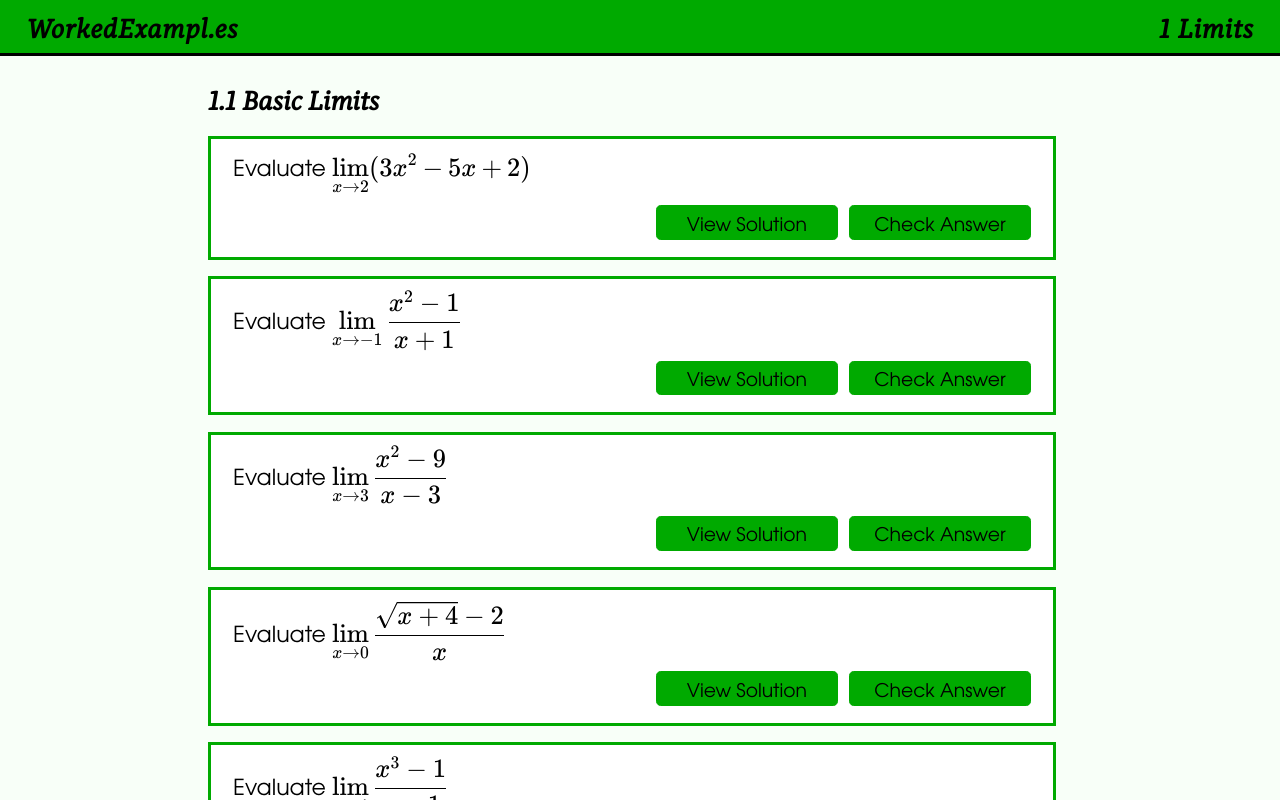
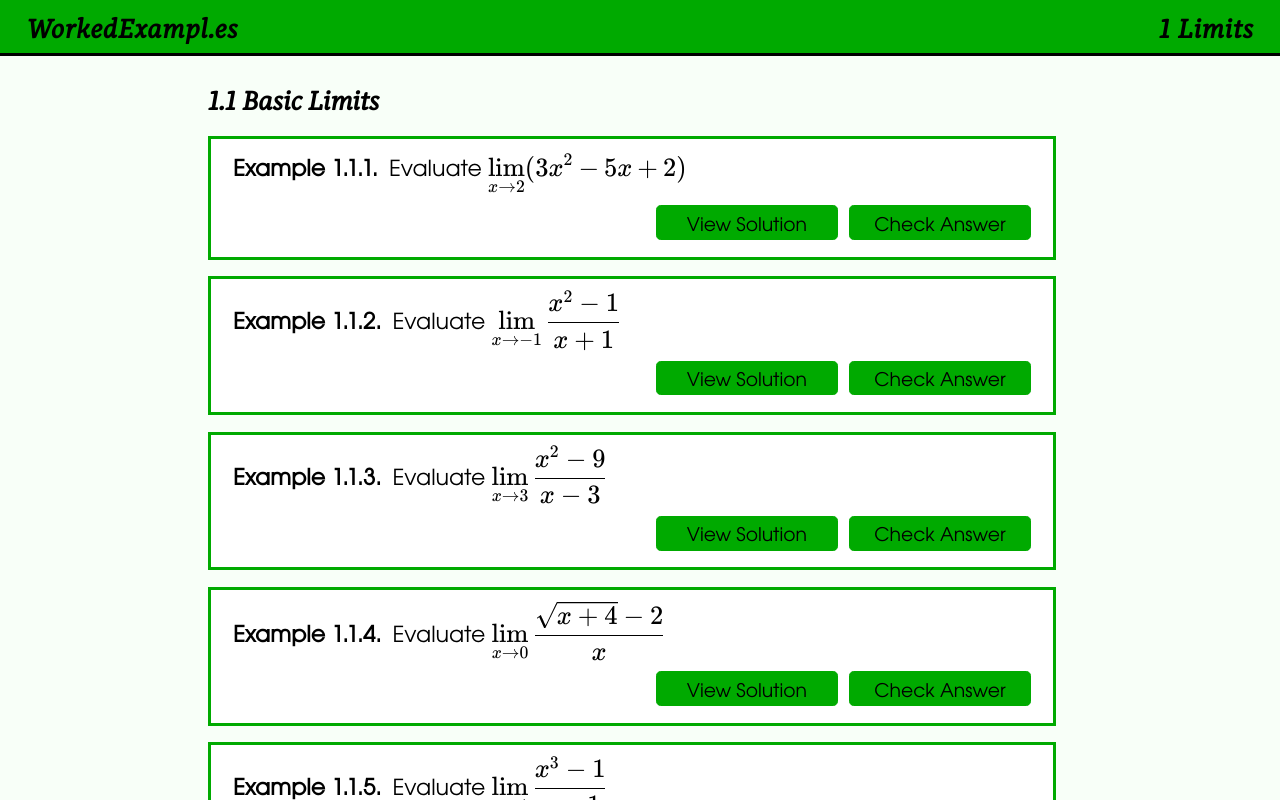
Before and after one commit to dmorgorg/wex, a SvelteKit app: page /math/calculus/limits/01basic in a window 1280 px wide. Built offline with nearby package versions, Linux system fonts and the light colour scheme.

Commit message:
numbering test

```diff
--- /dev/null
+++ b/src/lib/components/ExampleStatement.svelte
@@ -0,0 +1,47 @@
+<script>
+	let { children, levels = '00' } = $props()
+
+	const level = $derived.by(() => {
+		if (!['00', '01', '10', '11'].includes(levels)) {
+			throw new Error(`Invalid example numbering levels: ${levels}`)
+		}
+		return levels
+	})
+</script>
+
+<div
+	class="children"
+	class:_00-Example={level === '00'}
+	class:_01-Example={level === '01'}
+	class:_10-Example={level === '10'}
+	class:_11-Example={level === '11'}
+>
+	{@render children()}
+</div>
+
+<style>
+	.children::before {
+		counter-increment: problem-counter;
+		font-weight: bold;
+		margin-right: 0.5em;
+	}
+
+	._00-Example::before {
+		content: 'Example ' counter(section-counter) '.' counter(problem-counter) '.';
+	}
+
+	._01-Example::before {
+		content: 'Example ' counter(section-counter) '.' counter(subsubsection-counter) '.'
+			counter(problem-counter) '.';
+	}
+
+	._10-Example::before {
+		content: 'Example ' counter(section-counter) '.' counter(subsection-counter) '.'
+			counter(problem-counter) '.';
+	}
+
+	._11-Example::before {
+		content: 'Example ' counter(section-counter) '.' counter(subsection-counter) '.'
+			counter(subsubsection-counter) '.' counter(problem-counter) '.';
+	}
+</style>
--- a/src/lib/components/WE.svelte
+++ b/src/lib/components/WE.svelte
@@ -1,8 +1,9 @@
 <script>
 	import { slide } from 'svelte/transition'
+	import ExampleStatement from '#lib/components/ExampleStatement.svelte'
 
 	// statement is always visible; solution and answer are optional and toggled independently
-	let { children, solution, answer } = $props()
+	let { children, solution, answer, levels = '00' } = $props()
 
 	const id = $props.id()
 	let showSolution = $state(false)
@@ -10,7 +11,7 @@
 </script>
 
 <section class="worked-example" class:has-controls={solution || answer}>
-	<div class="children">{@render children()}</div>
+	<ExampleStatement {children} {levels} />
 
 	{#if solution || answer}
 		<div class="controls">
@@ -18,19 +19,13 @@
 				<button
 					type="button"
 					aria-expanded={showSolution}
-					aria-controls="{id}-solution"
 					onclick={() => (showSolution = !showSolution)}
 				>
 					{showSolution ? 'Hide' : 'View'} Solution
 				</button>
 			{/if}
 			{#if answer}
-				<button
-					type="button"
-					aria-expanded={showAnswer}
-					aria-controls="{id}-answer"
-					onclick={() => (showAnswer = !showAnswer)}
-				>
+				<button type="button" aria-expanded={showAnswer} onclick={() => (showAnswer = !showAnswer)}>
 					{showAnswer ? 'Hide' : 'Check'} Answer
 				</button>
 			{/if}
@@ -43,7 +38,7 @@
 		</div>
 	{/if}
 	{#if answer && showAnswer}
-		<div class="panel answer" id="{id}-answer" transition:slide={{ duration: 750 }}>
+		<div class="panel answer" transition:slide={{ duration: 750 }}>
 			<span class="bold">Answer</span>:{@render answer()}
 		</div>
 	{/if}
--- a/src/lib/utilities.js
+++ b/src/lib/utilities.js
@@ -12,16 +12,16 @@ export const ki = (strings, ...values) => katex.renderToString(String.raw(string
 export const kd = (strings, ...values) =>
 	katex.renderToString(String.raw(strings, ...values), { displayMode: true })
 
-// $$...$$ is display math, $...$ is inline math, and \$ is a literal dollar sign
-const MATH = /\\\$|\$\$([\s\S]+?)\$\$|\$((?:\\[\s\S]|[^$\\])+?)\$/g
+// // $$...$$ is display math, $...$ is inline math, and \$ is a literal dollar sign
+// const MATH = /\\\$|\$\$([\s\S]+?)\$\$|\$((?:\\[\s\S]|[^$\\])+?)\$/g
 
-// text mixed with math, e.g. km`Evaluate $\lim_{x \to 3} (2x + 1)$.`
-// The text itself is treated as HTML, and a $ must not be directly followed by { (JS template syntax)
-// @ts-ignore
-export const km = (strings, ...values) =>
-	String.raw(strings, ...values).replace(MATH, (match, display, inline) => {
-		if (match === '\\$') return '$'
-		return display === undefined
-			? katex.renderToString(inline)
-			: katex.renderToString(display, { displayMode: true })
-	})
+// // text mixed with math, e.g. km`Evaluate $\lim_{x \to 3} (2x + 1)$.`
+// // The text itself is treated as HTML, and a $ must not be directly followed by { (JS template syntax)
+// // @ts-ignore
+// export const km = (strings, ...values) =>
+// 	String.raw(strings, ...values).replace(MATH, (match, display, inline) => {
+// 		if (match === '\\$') return '$'
+// 		return display === undefined
+// 			? katex.renderToString(inline)
+// 			: katex.renderToString(display, { displayMode: true })
+// 	})
--- a/src/routes/math/calculus/limits/01basic/+page.svelte
+++ b/src/routes/math/calculus/limits/01basic/+page.svelte
@@ -2,6 +2,7 @@
 	import Header from '#lib/components/Header.svelte'
 	import WE from '#lib/components/WE.svelte'
 	import { ki, kd } from '#lib/utilities.js'
+	const levels = '10'
 	const topMatter = {
 		theme: 'math',
 		headerLeft: ['WorkedExampl.es', true, '/'],
@@ -16,7 +17,7 @@
 
 		<!-- !!!!!!!!!!!!!!!!!!!!!!!!!!!!!!!!!!!!!!!!!!!!!!!!!!!!!!!!!!!!!!!!!!!!!!!!!!!!!!!!! -->
 
-		<WE>
+		<WE {levels}>
 			Evaluate {@html ki`\large\displaystyle \lim_{x \to 2} (3x^2 - 5x + 2)`}
 
 			{#snippet solution()}
@@ -30,7 +31,7 @@
 		</WE>
 
 		<!-- !!!!!!!!!!!!!!!!!!!!!!!!!!!!!!!!!!!!!!!!!!!!!!!!!!!!!!!!!!!!!!!!!!!!!!!!!!!!!!!!! -->
-		<WE>
+		<WE {levels}>
 			Evaluate {@html ki`\large\displaystyle \lim_{x \to -1} \frac{x^2 - 1}{x+1}`}
 
 			{#snippet solution()}
@@ -52,7 +53,7 @@
 			{/snippet}
 		</WE>
 		<!-- !!!!!!!!!!!!!!!!!!!!!!!!!!!!!!!!!!!!!!!!!!!!!!!!!!!!!!!!!!!!!!!!!!!!!!!!!!!!!!!!! -->
-		<WE>
+		<WE {levels}>
 			Evaluate {@html ki`\large\displaystyle \lim_{x \to 3} \frac{x^2 - 9}{x-3}`}
 
 			{#snippet solution()}
@@ -62,11 +63,11 @@
 			{/snippet}
 
 			{#snippet answer()}
-				{@html kd`6`}
+				{@html kd`\lim_{x \to 3} \frac{x^2 - 9}{x-3}=6`}
 			{/snippet}
 		</WE>
 		<!-- !!!!!!!!!!!!!!!!!!!!!!!!!!!!!!!!!!!!!!!!!!!!!!!!!!!!!!!!!!!!!!!!!!!!!!!!!!!!!!!!! -->
-		<WE>
+		<WE {levels}>
 			Evaluate {@html ki`\large\displaystyle \lim_{x \to 0} \frac{\sqrt{x+4} - 2}{x}`}
 
 			{#snippet solution()}
@@ -84,33 +85,41 @@
 			{/snippet}
 		</WE>
 		<!-- !!!!!!!!!!!!!!!!!!!!!!!!!!!!!!!!!!!!!!!!!!!!!!!!!!!!!!!!!!!!!!!!!!!!!!!!!!!!!!!!! -->
-		<WE>
+		<WE {levels}>
 			Evaluate {@html ki`\large\displaystyle \lim_{x \to 1} \frac{x^3 - 1}{x-1}`}
 
 			{#snippet solution()}
-				Substitute {@html ki`x = 3`} directly, because {@html ki`2x + 1`} is continuous:
-				{@html kd`2(3) + 1 = 7`}
+				{@html kd`
+				\begin{aligned}
+					\frac{x^3-1}{x-1} &= \frac{(\cancel{x-1})(x^2+x+1)}{\cancel{x-1}} \\[5px]
+					\Rightarrow \lim_{x \to 1} \frac{x^3 - 1}{x-1}&=\lim_{x \to 1} (x^2+x+1)=(1)^2+(1)+1=3
+				\end{aligned}
+				`}
 			{/snippet}
 
 			{#snippet answer()}
-				{@html ki`7`}
+				{@html kd`\lim_{x \to 1} \frac{x^3 - 1}{x-1}=3`}
 			{/snippet}
 		</WE>
 		<!-- !!!!!!!!!!!!!!!!!!!!!!!!!!!!!!!!!!!!!!!!!!!!!!!!!!!!!!!!!!!!!!!!!!!!!!!!!!!!!!!!! -->
-		<WE>
+		<WE {levels}>
 			Evaluate {@html ki`\large\displaystyle \lim_{x \to 4} \frac{x-4}{\sqrt{x} - 2}`}
 
 			{#snippet solution()}
-				Substitute {@html ki`x = 3`} directly, because {@html ki`2x + 1`} is continuous:
-				{@html kd`2(3) + 1 = 7`}
+				{@html kd`
+				\begin{aligned}
+					\frac{x-4}{\sqrt{x} - 2} &=\frac{(\cancel{\sqrt{x} - 2})(\sqrt{x} + 2)}{\cancel{\sqrt{x} - 2}}=\sqrt{x} + 2\\[5px]
+					\Rightarrow\lim_{x \to 4} \frac{x-4}{\sqrt{x} - 2} &= \lim_{x \to 4} (\sqrt{x} + 2)=\sqrt{4} + 2=4
+				\end{aligned}
+				`}
 			{/snippet}
 
 			{#snippet answer()}
-				{@html ki`7`}
+				{@html kd`\lim_{x \to 4} \frac{x-4}{\sqrt{x} - 2}=4`}
 			{/snippet}
 		</WE>
 		<!-- !!!!!!!!!!!!!!!!!!!!!!!!!!!!!!!!!!!!!!!!!!!!!!!!!!!!!!!!!!!!!!!!!!!!!!!!!!!!!!!!! -->
-		<WE>
+		<WE {levels}>
 			Evaluate {@html ki`\large\displaystyle \lim_{x \to 0} \frac{(x+1)^2 - 1}{x}`}
 
 			{#snippet solution()}
@@ -123,7 +132,7 @@
 			{/snippet}
 		</WE>
 		<!-- !!!!!!!!!!!!!!!!!!!!!!!!!!!!!!!!!!!!!!!!!!!!!!!!!!!!!!!!!!!!!!!!!!!!!!!!!!!!!!!!! -->
-		<WE>
+		<WE {levels}>
 			Evaluate {@html ki`\large\displaystyle \lim_{x \to 2} \frac{x^2 - 4x + 4}{x-2}`}
 
 			{#snippet solution()}
@@ -136,7 +145,7 @@
 			{/snippet}
 		</WE>
 		<!-- !!!!!!!!!!!!!!!!!!!!!!!!!!!!!!!!!!!!!!!!!!!!!!!!!!!!!!!!!!!!!!!!!!!!!!!!!!!!!!!!! -->
-		<WE>
+		<WE {levels}>
 			Evaluate {@html ki`\large\displaystyle \lim_{x \to -2} \frac{x^2 + x - 2}{x+2}`}
 
 			{#snippet solution()}
@@ -149,7 +158,7 @@
 			{/snippet}
 		</WE>
 		<!-- !!!!!!!!!!!!!!!!!!!!!!!!!!!!!!!!!!!!!!!!!!!!!!!!!!!!!!!!!!!!!!!!!!!!!!!!!!!!!!!!! -->
-		<WE>
+		<WE {levels}>
 			Evaluate {@html ki`\large\displaystyle \lim_{x \to 1} \frac{x^4 - 1}{x^2 - 1}`}
 
 			{#snippet solution()}
@@ -164,3 +173,9 @@
 		<!-- !!!!!!!!!!!!!!!!!!!!!!!!!!!!!!!!!!!!!!!!!!!!!!!!!!!!!!!!!!!!!!!!!!!!!!!!!!!!!!!!! -->
 	</main>
 </div>
+
+<style>
+	main {
+		counter-reset: section-counter 1 subsection-counter 1 subsubsection-counter 0 problem-counter 0;
+	}
+</style>
```
Also changed, not shown: src/lib/components/SubsubsectionHeader.svelte (added, +17 -0 lines), src/routes/__numbering_check/+page.svelte (added, +34 -0 lines).
